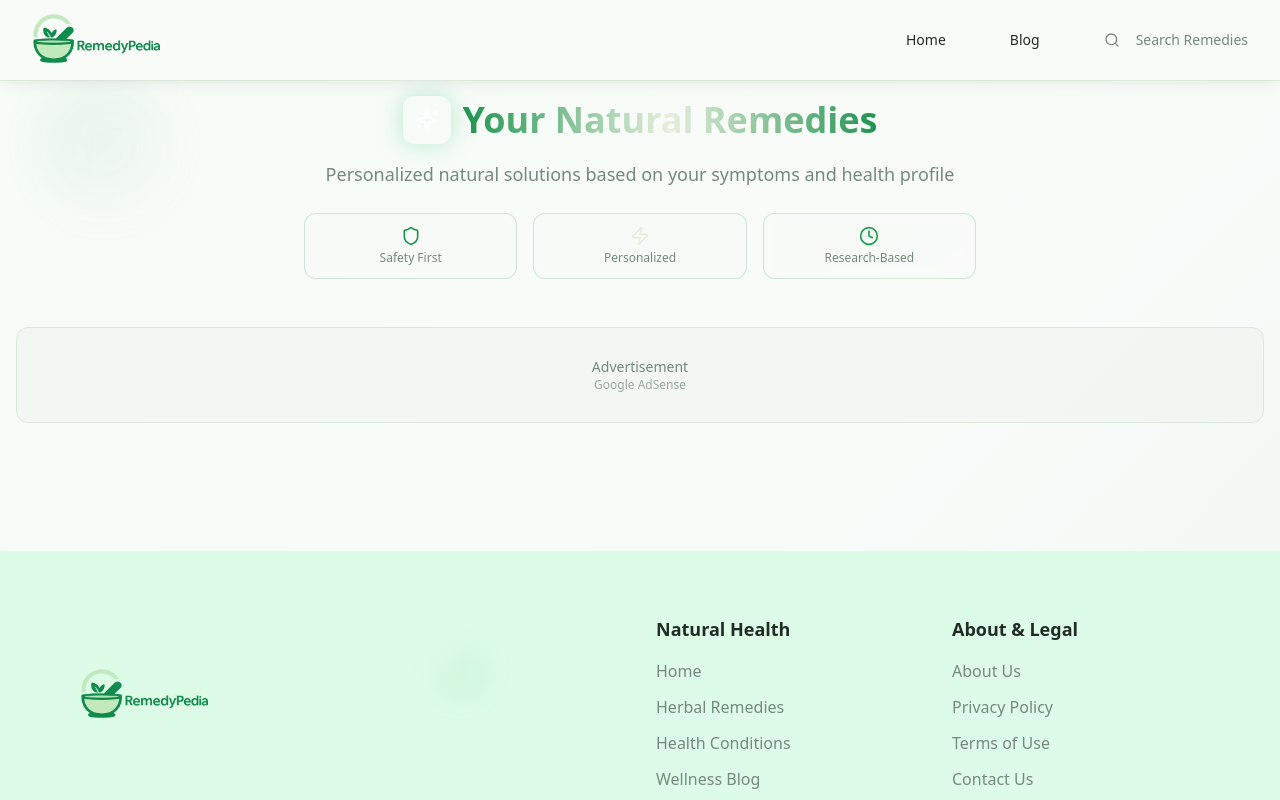
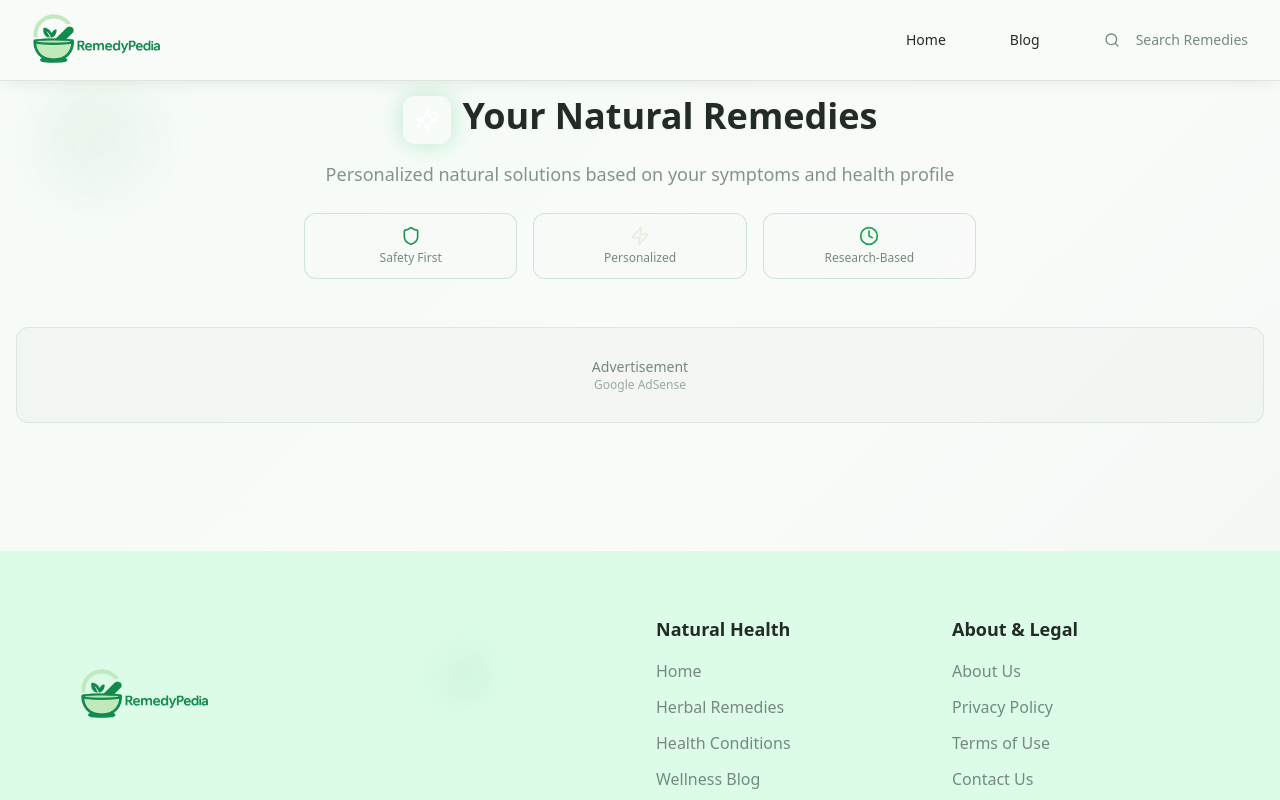
Before and after one commit to CurwinB/pedi, a React (Vite) app: page /search in a window 1280 px wide. Shown: the top 800 px of the page. Built offline with nearby package versions, Linux system fonts and the light colour scheme.

Commit message:
Improve readability of the page
Improve the readability of the page.

```diff
--- a/src/pages/Search.tsx
+++ b/src/pages/Search.tsx
@@ -103,11 +103,11 @@ const Search = () => {
             <div className="p-3 bg-gradient-primary rounded-xl shadow-glow">
               <Sparkles className="h-6 w-6 text-white" />
             </div>
-            <h1 className="text-4xl font-bold bg-gradient-to-r from-primary via-secondary to-primary bg-clip-text text-transparent">
+            <h1 className="text-4xl font-bold text-foreground mb-2 drop-shadow-sm">
               Your Natural Remedies
             </h1>
           </div>
-          <p className="text-lg text-muted-foreground max-w-2xl mx-auto leading-relaxed">
+          <p className="text-lg text-muted-foreground/90 max-w-2xl mx-auto leading-relaxed font-medium">
             Personalized natural solutions based on your symptoms and health profile
           </p>
 
```
